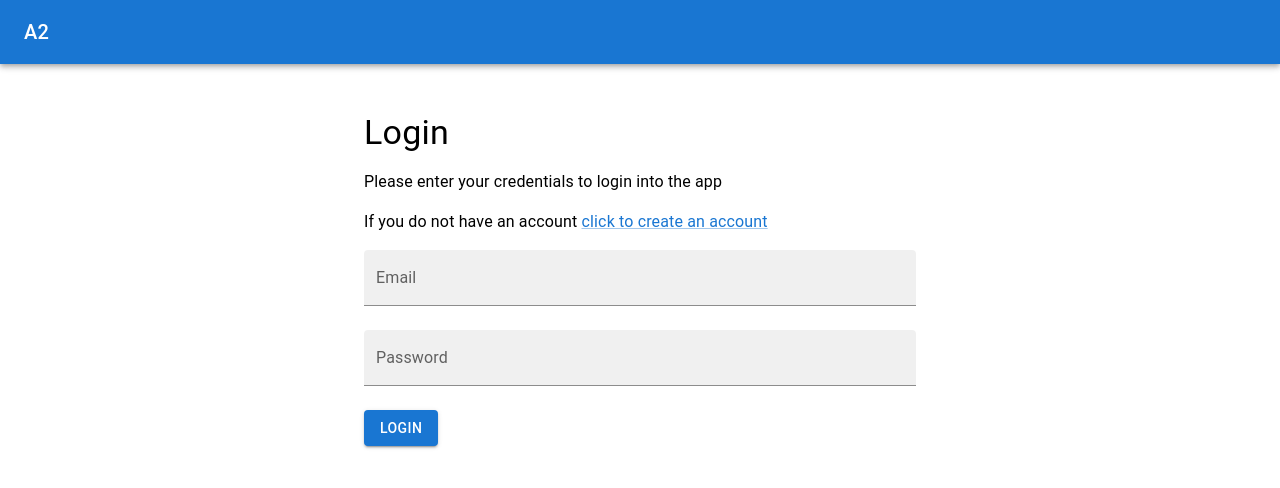
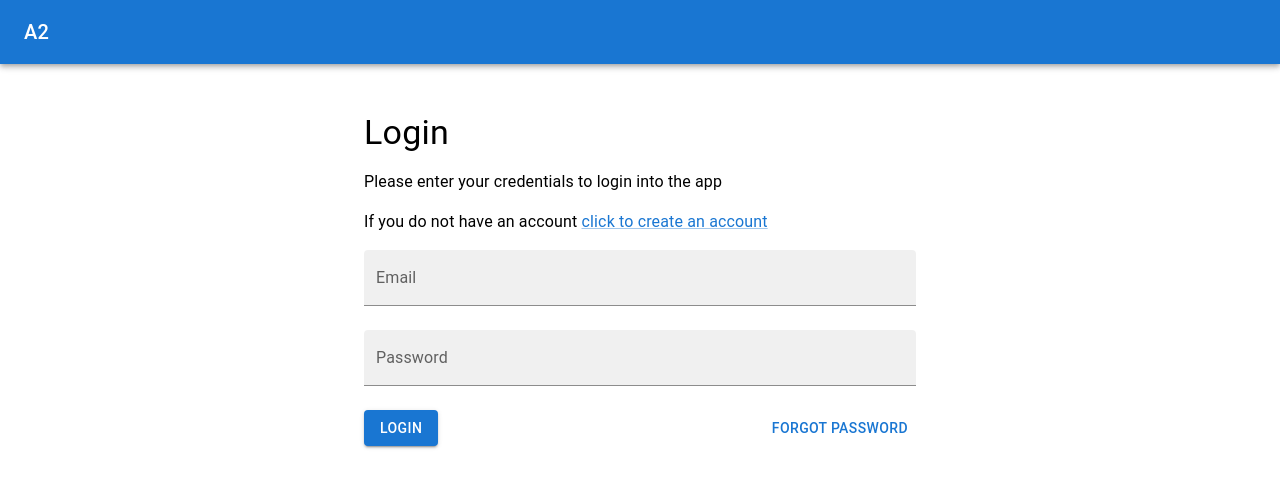
Before and after one commit to TheAvengersInitiative/ProjectA2Front, a React (Create React App) app: page /login in a window 1280 px wide. Shown: the top 488 px of the page. Built offline with nearby package versions, Linux system fonts and the light colour scheme.

Commit message:
add redirect to reset password

```diff
--- a/src/components/ResetPassword.js
+++ b/src/components/ResetPassword.js
@@ -32,7 +32,7 @@ function ResetPassword(props) {
   return (
     <Container>
       <Box marginTop={4}>
-        <Grid container justify="center">
+        <Grid container justifyContent="center">
           <Grid container item xs={6} spacing={1} alignContent="center">
             <Grid item xs={12}>
               <Typography variant="h5">Reset password</Typography>
--- a/src/pages/session/Login.js
+++ b/src/pages/session/Login.js
@@ -97,14 +97,22 @@ const ShowForm = (props) => {
                         />
                       </Grid>
 
-                      <Grid item xs={12}>
+                      <Grid
+                        item
+                        xs={12}
+                        container
+                        justifyContent="space-between"
+                      >
                         <Button
                           variant="contained"
                           color="primary"
                           type="submit"
                         >
-                          {"Login"}
+                          Login
                         </Button>
+                        <Link href="/reset-password">
+                          <Button>Forgot password</Button>
+                        </Link>
                       </Grid>
                     </Grid>
                   </Form>
```
